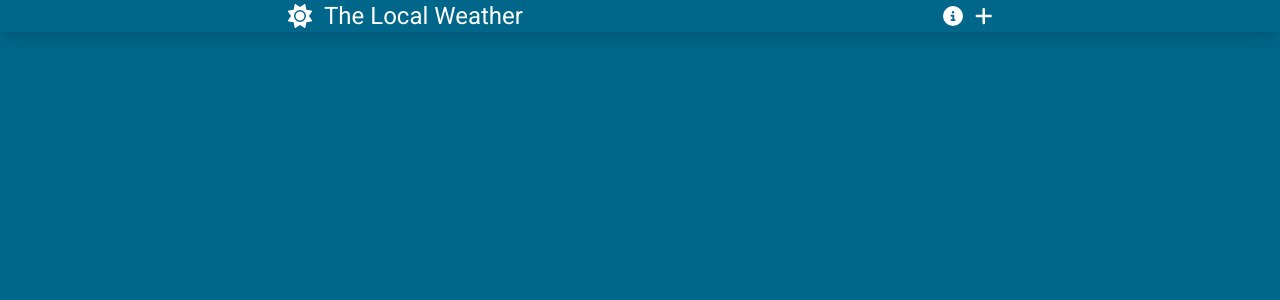
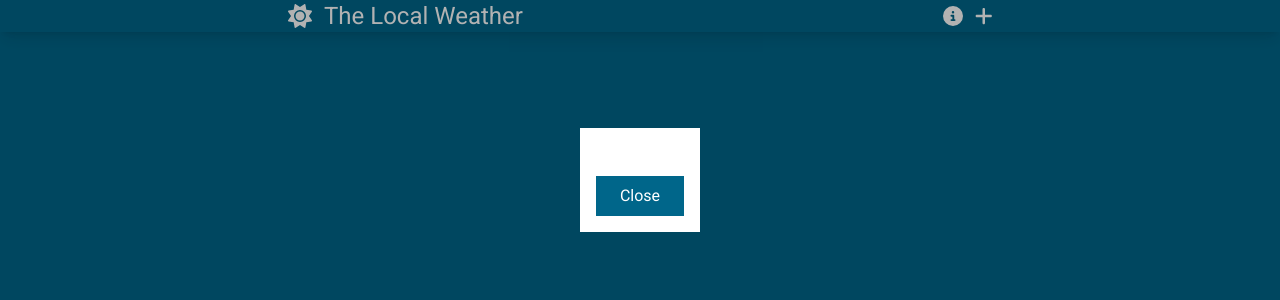
Before and after one commit to LaupWing/NetNinja-Weather-App-Build-Vue-3-Tailwind-, a Vue app: page / in a window 1280 px wide. Shown: the top 300 px of the page. Built offline with nearby package versions, Linux system fonts and the light colour scheme.

Commit message:
base modal

```diff
--- /dev/null
+++ b/src/components/BaseModal.vue
@@ -0,0 +1,12 @@
+<template>
+   <div class="fixed bg-black bg-opacity-30 inset-0 flex justify-center px-8">
+      <div class="p-4 bg-white self-start mt-32 max-w-screen-md">
+         <slot/>
+         <button class="text-white mt-8 bg-weather-primary py-2 px-6">Close</button>
+      </div>
+   </div>
+</template>
+
+<script setup>
+
+</script>
--- a/src/components/SiteNavigation.vue
+++ b/src/components/SiteNavigation.vue
@@ -14,10 +14,12 @@
             <font-awesome-icon icon="fa-solid fa-circle-info" class="text-xl hover:text-weather-secondary duration-150 cursor-pointer"/>
             <font-awesome-icon icon="fa-solid fa-plus" class="text-xl hover:text-weather-secondary duration-150 cursor-pointer"/>
          </div>
+         <BaseModal/>
       </nav>
    </header>
 </template>
 
 <script setup>
 import { RouterLink } from 'vue-router'
+import BaseModal from './BaseModal.vue'
 </script>
```
